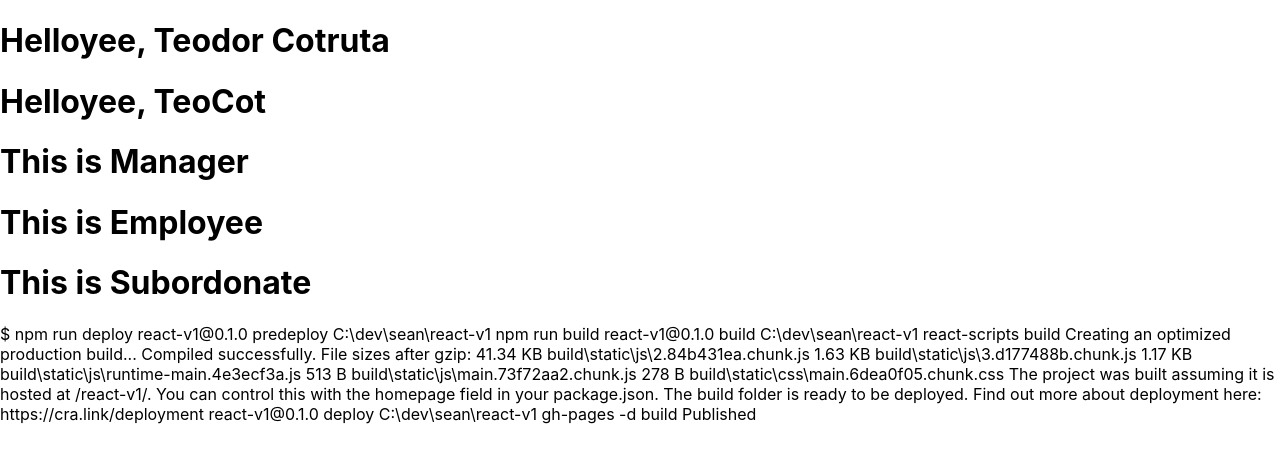
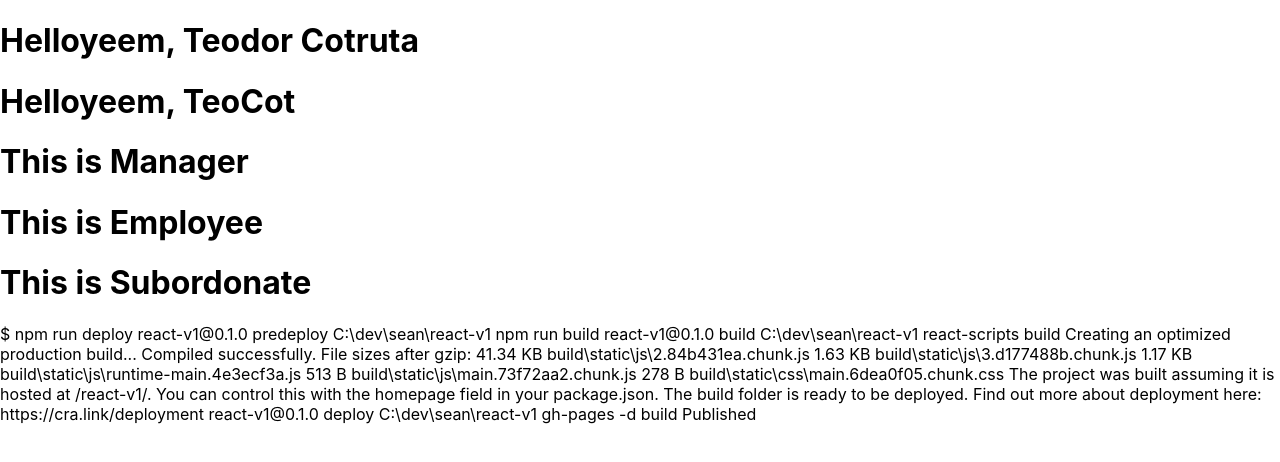
Before and after one commit to teocot/react-v1, a React (Create React App) app: page / in a window 1280 px wide. Shown: the top 462 px of the page. Built offline with nearby package versions, Linux system fonts and the light colour scheme.

Commit message:
pipeline test

```diff
--- a/src/App.js
+++ b/src/App.js
@@ -2,7 +2,7 @@ import ReactDOM from "react-dom";
 import React from "react";
 
 function Welcome(props) {
-  return <h1>Helloyee, {props.name}</h1>;
+  return <h1>Helloyeem, {props.name}</h1>;
 }
 function ComponentTwo(props) {
   return <h1>This is {props.role}</h1>;
```
